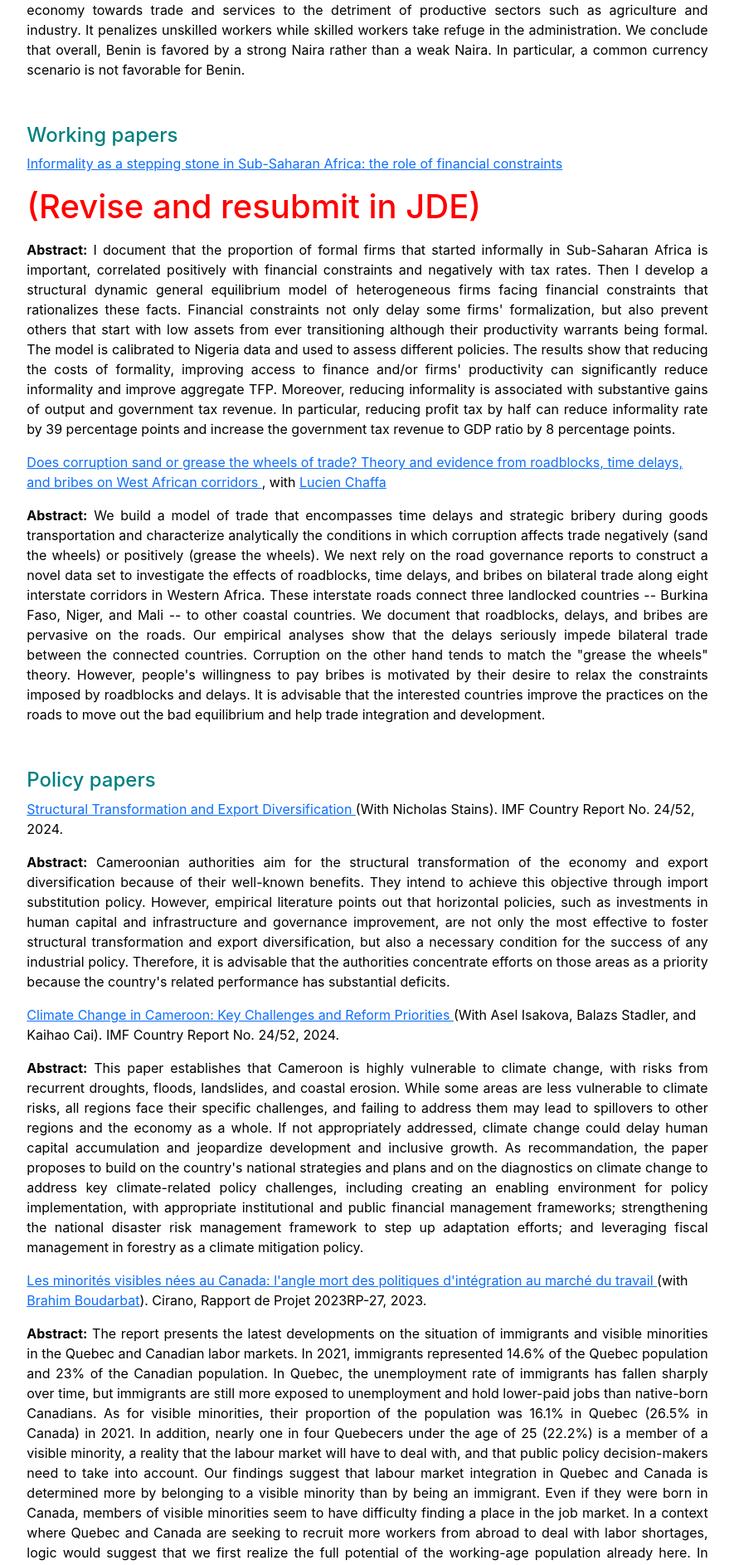
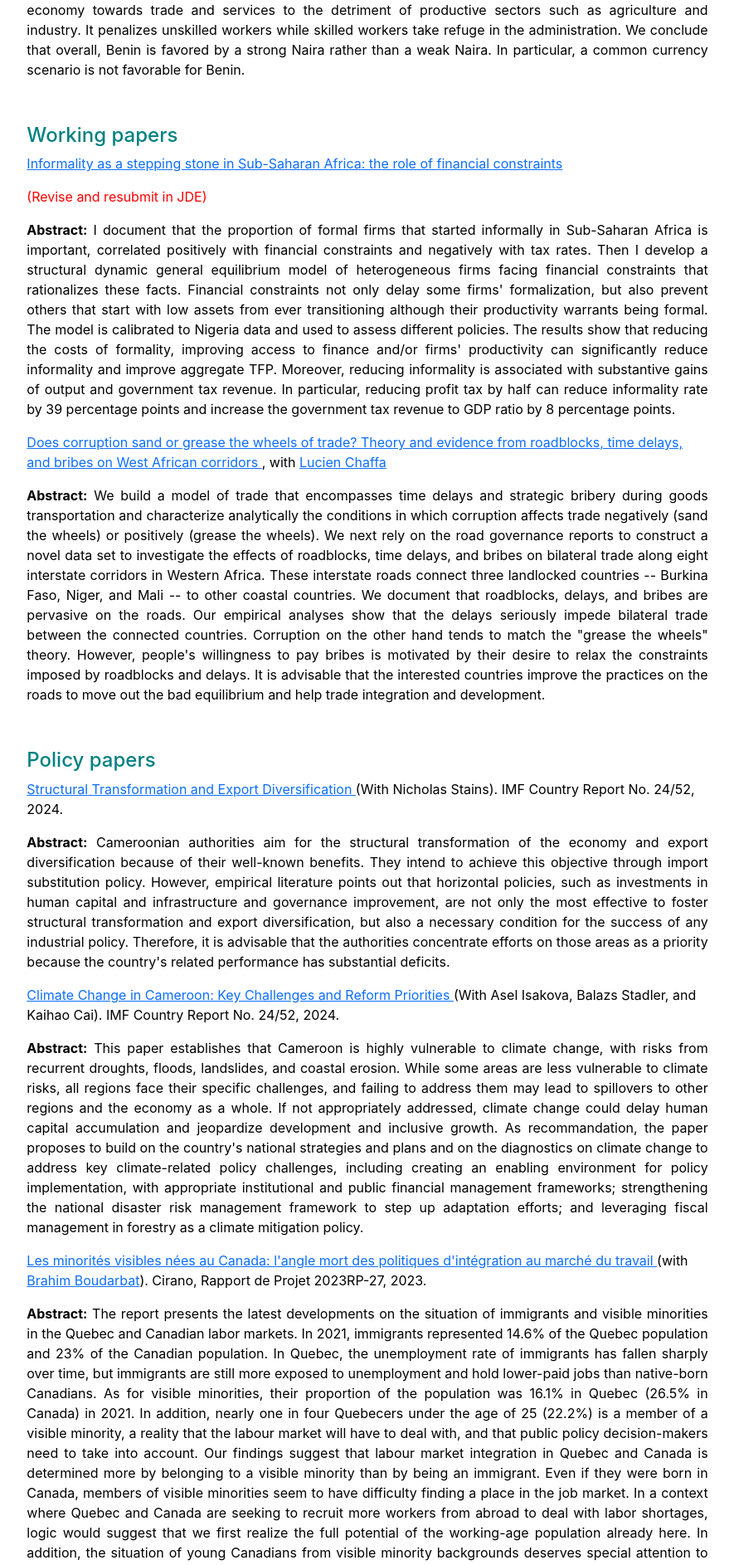
Before and after one commit to Idossou-Marius-Adom/idossou-marius-adom.github.io, a Jekyll site: the page built from Research.md, in a window 1280 px wide. Shown: the part 1558-3444 px from the top of the page at 83% size, without its empty margins (197-1082 px from the left). Built offline with Jekyll 4.4.1, drawn with Linux system fonts in a browser that asks for light colours.

Commit message:
Update Research.html

```diff
--- a/_layouts/Research.html
+++ b/_layouts/Research.html
@@ -91,7 +91,7 @@ layout: default
 
 
           <p> <a href="https://1drv.ms/b/s!Ajy85haoJUVfi_kDD6jVBlknzgTZrA?e=PC2bGT">
-                 Informality as a stepping stone in Sub-Saharan Africa: the role of financial constraints</a> <h1 style="color:red">(Revise and resubmit in JDE)</h1> </p>
+                 Informality as a stepping stone in Sub-Saharan Africa: the role of financial constraints</a> <p style="color:red">(Revise and resubmit in JDE)</p> </p>
 
           <p align="justify"> <b>Abstract:</b> I document that the proportion of formal firms that started informally in Sub-Saharan Africa is important, correlated positively with financial constraints and negatively with tax rates. Then I develop a structural dynamic general equilibrium model of heterogeneous firms facing financial constraints that rationalizes these facts. Financial constraints not only delay some firms' formalization, but also prevent others that start with low assets from ever transitioning although their productivity warrants being formal. The model is calibrated to Nigeria data and used to assess different policies. The results show that reducing the costs of formality, improving access to finance and/or firms' productivity can significantly reduce informality and improve aggregate TFP. Moreover, reducing informality is associated with substantive gains of output and government tax revenue. In particular, reducing profit tax by half can reduce informality rate by 39 percentage points and increase the government tax revenue to GDP ratio by 8 percentage points. </p>
 
```
